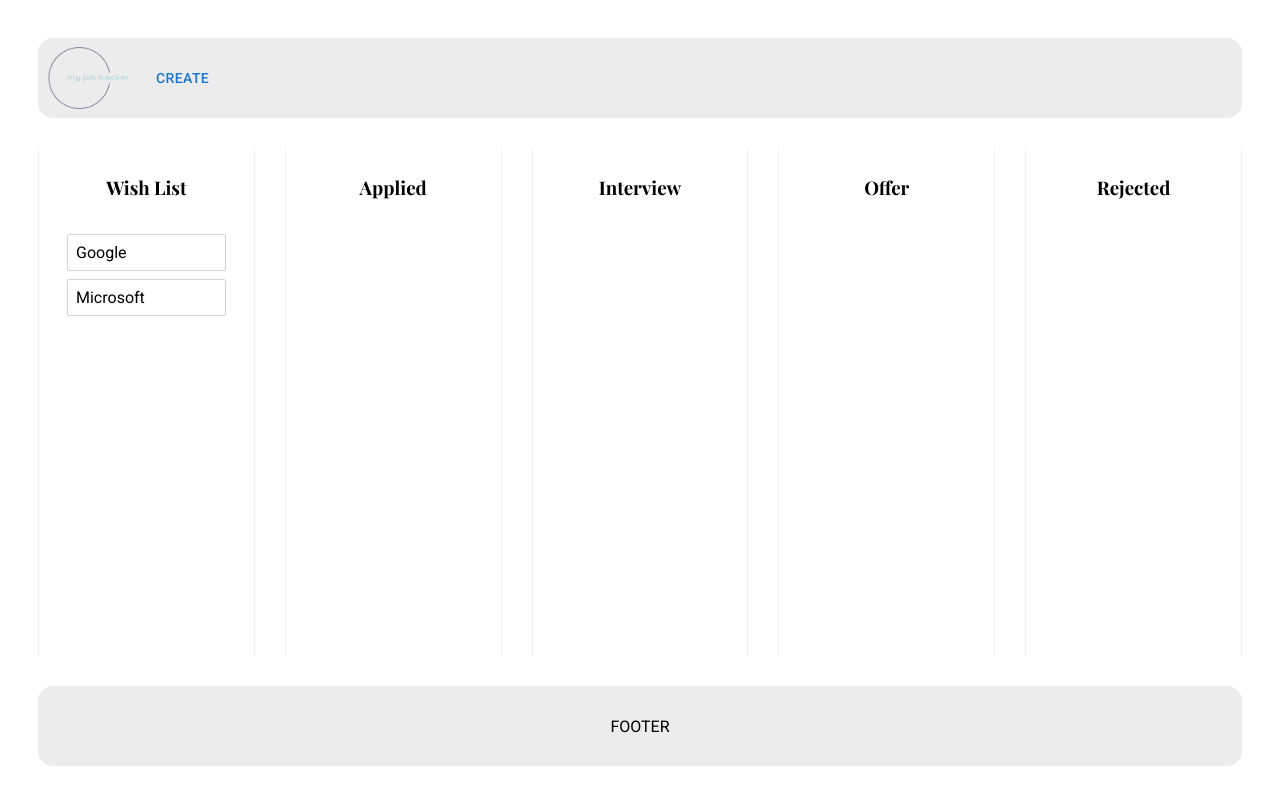
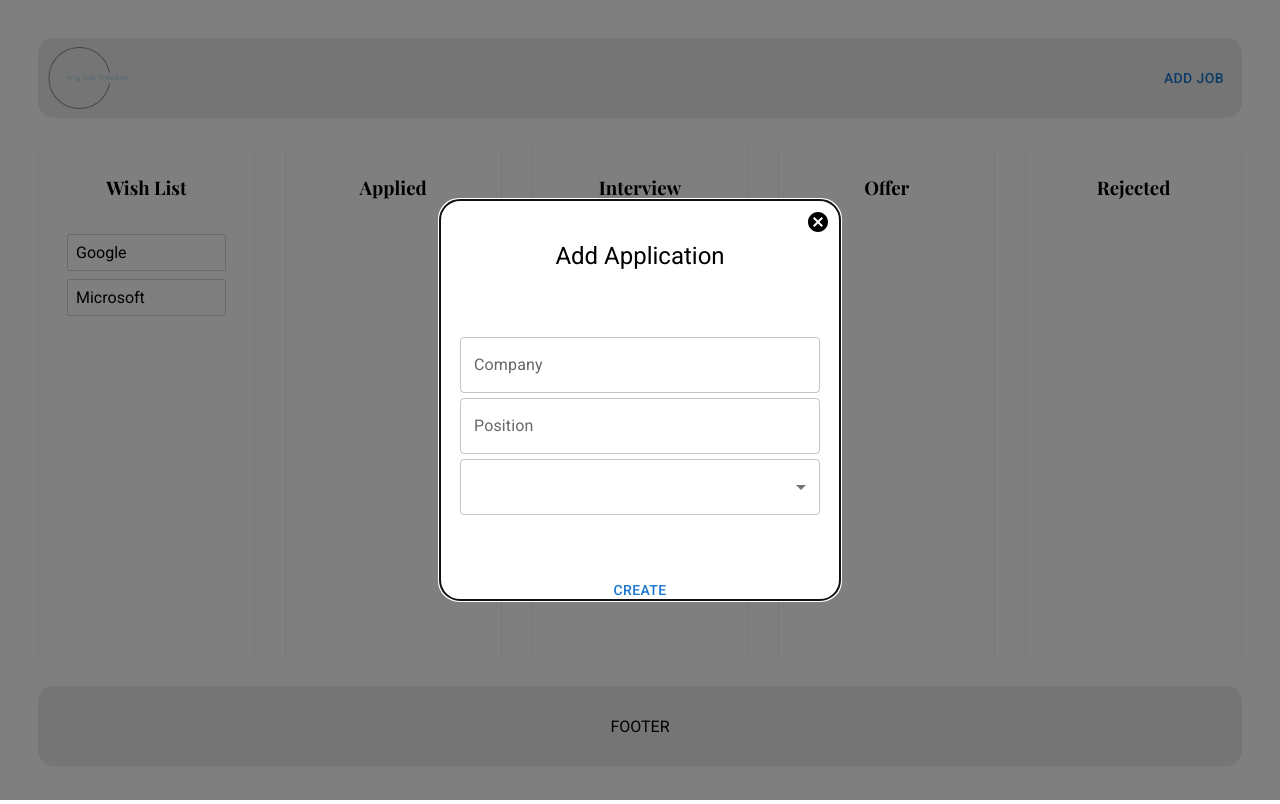
Before and after one commit to Jigglypuff-34/my-job-tracker, a React app: page / in a window 1280 px wide. Built offline with nearby package versions, Linux system fonts and the light colour scheme; the HTML template or start-up script is replaced by a standard one.

Commit message:
added add job modal

```diff
--- a/src/components/Header.jsx
+++ b/src/components/Header.jsx
@@ -3,7 +3,7 @@ import React from "react";
 import { Box, Button } from "@mui/material";
 import logo from "../assets/logo.png";
 
-function Header() {
+function Header(props) {
   return (
     <Box className="header">
       <img src={logo} width="100px" />
@@ -11,9 +11,25 @@ function Header() {
       <Box
         sx={{
           display: "flex",
+          width: "100%",
+          flexDirection: "row",
+          justifyContent: "flex-end",
         }}
       >
-        <Button>create</Button>
+        <Box
+          sx={{
+            display: "flex",
+            width: "max-content",
+          }}
+        >
+          <Button
+            onClick={() => {
+              props.setOpenModal(true);
+            }}
+          >
+            Add Job
+          </Button>
+        </Box>
       </Box>
     </Box>
   );
--- a/src/containers/MainContainer.jsx
+++ b/src/containers/MainContainer.jsx
@@ -1,6 +1,16 @@
 /* eslint-disable linebreak-style */
 import React, { useState, useEffect, createContext } from "react";
-import { Grid, AppBar } from "@mui/material";
+import {
+  Grid,
+  Modal,
+  Box,
+  Typography,
+  TextField,
+  Select,
+  MenuItem,
+  Button,
+} from "@mui/material";
+import CancelIcon from "@mui/icons-material/Cancel";
 import Header from "../components/Header.jsx";
 import Footer from "../components/Footer.jsx";
 import Landing from "../components/Landing.jsx";
@@ -10,6 +20,11 @@ import "../styles.css";
 export const InfoContext = createContext();
 
 function MainContainer() {
+  const [status, setStatus] = useState("");
+  const [company, setCompany] = useState("");
+  const [position, setPosition] = useState("");
+
+  const [openModal, setOpenModal] = useState(true);
   const [userInfo, setUserInfo] = useState({
     logged_in: true,
     user_name: "",
@@ -57,10 +72,108 @@ function MainContainer() {
     },
   });
 
+  function updateSelection(event) {
+    setStatus(event.target.value);
+  }
+
+  function updateCompany(event) {
+    setCompany(event.target.value);
+  }
+
+  function updatePosition(event) {
+    setPosition(event.target.value);
+  }
+
   useEffect(() => console.log("Current State", userInfo), [userInfo]);
 
   return (
     <InfoContext.Provider value={[userInfo, setUserInfo]}>
+      <Modal className="kanban-add-job-modal" open={openModal}>
+        <Box className="kanban-add-job-box">
+          <Box
+            sx={{
+              height: "10%",
+              display: "flex",
+              width: "100%",
+              justifyContent: "flex-end",
+            }}
+          >
+            <CancelIcon
+              sx={{
+                marginRight: "10px",
+                marginTop: "10px",
+                "&:hover": {
+                  cursor: "pointer",
+                },
+              }}
+              onClick={() => {
+                setOpenModal(false);
+              }}
+            ></CancelIcon>
+          </Box>
+          <Box
+            sx={{
+              height: "85%",
+              width: "100%",
+              display: "flex",
+              flexDirection: "column",
+              alignItems: "center",
+            }}
+          >
+            <Typography variant="h5">Add Application</Typography>
+            <Box
+              sx={{
+                height: "100%",
+                width: "100%",
+                display: "flex",
+                flexDirection: "column",
+                justifyContent: "center",
+                alignItems: "center",
+                gap: "5px",
+              }}
+            >
+              <TextField
+                sx={{
+                  width: "90%",
+                }}
+                label="Company"
+                variant="outlined"
+                onChange={updateCompany}
+              ></TextField>
+              <TextField
+                sx={{
+                  width: "90%",
+                }}
+                label="Position"
+                variant="outlined"
+                onChange={updatePosition}
+              ></TextField>
+              <Select
+                sx={{
+                  width: "90%",
+                }}
+                value={status}
+                onChange={updateSelection}
+              >
+                <MenuItem value="Wish List">Wish List</MenuItem>
+                <MenuItem value="Applied">Applied</MenuItem>
+                <MenuItem value="Interview">Interview</MenuItem>
+                <MenuItem value="Offer">Offer</MenuItem>
+                <MenuItem value="Rejected">Rejected</MenuItem>
+              </Select>
+            </Box>
+          </Box>
+          <Box
+            sx={{
+              height: "5%",
+              display: "flex",
+              justifyContent: "center",
+            }}
+          >
+            <Button>Create</Button>
+          </Box>
+        </Box>
+      </Modal>
       {userInfo.logged_in === false ? (
         <>
           <Grid container className="outer-container">
@@ -72,7 +185,7 @@ function MainContainer() {
       ) : (
         <>
           <Grid container className="outer-container">
-            <Header item />
+            <Header item setOpenModal={setOpenModal} />
             <Kanban item />
             <Footer item />
           </Grid>
--- a/src/styles.css
+++ b/src/styles.css
@@ -85,3 +85,17 @@ div {
 h2.kanban-title {
   text-align: center;
 }
+
+/* styling to add position to kanban*/
+.kanban-add-job-modal {
+  display: flex;
+  align-items: center;
+  justify-content: center;
+}
+
+.kanban-add-job-box {
+  width: 400px;
+  height: 50%;
+  background: white;
+  border-radius: 20px;
+}
```
